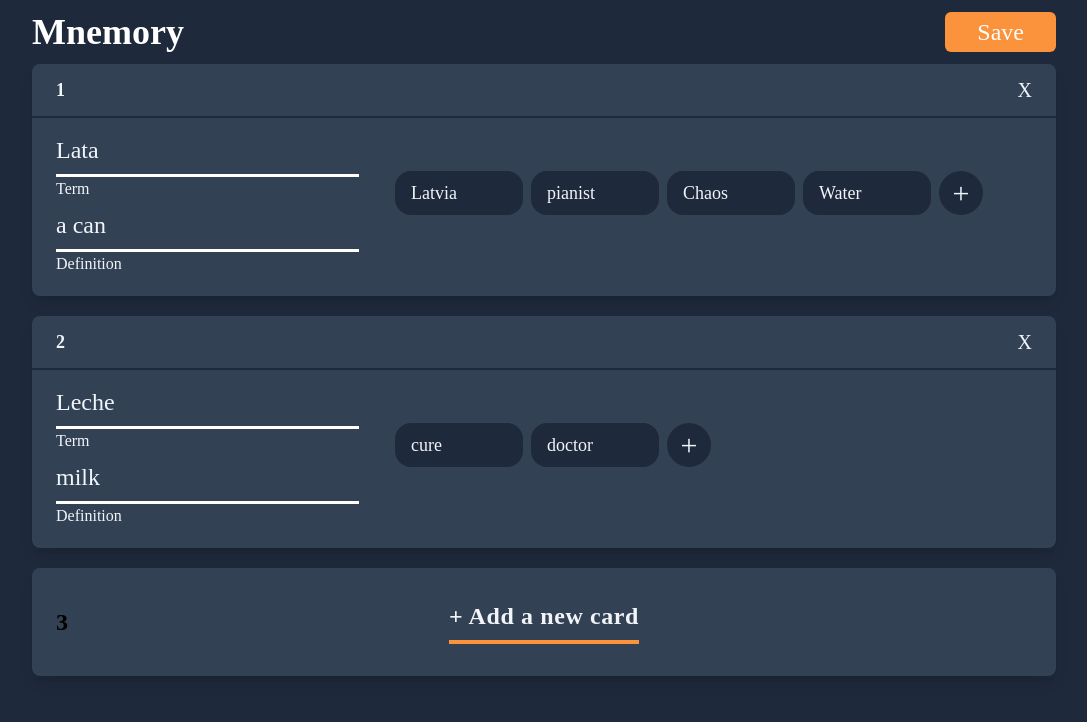
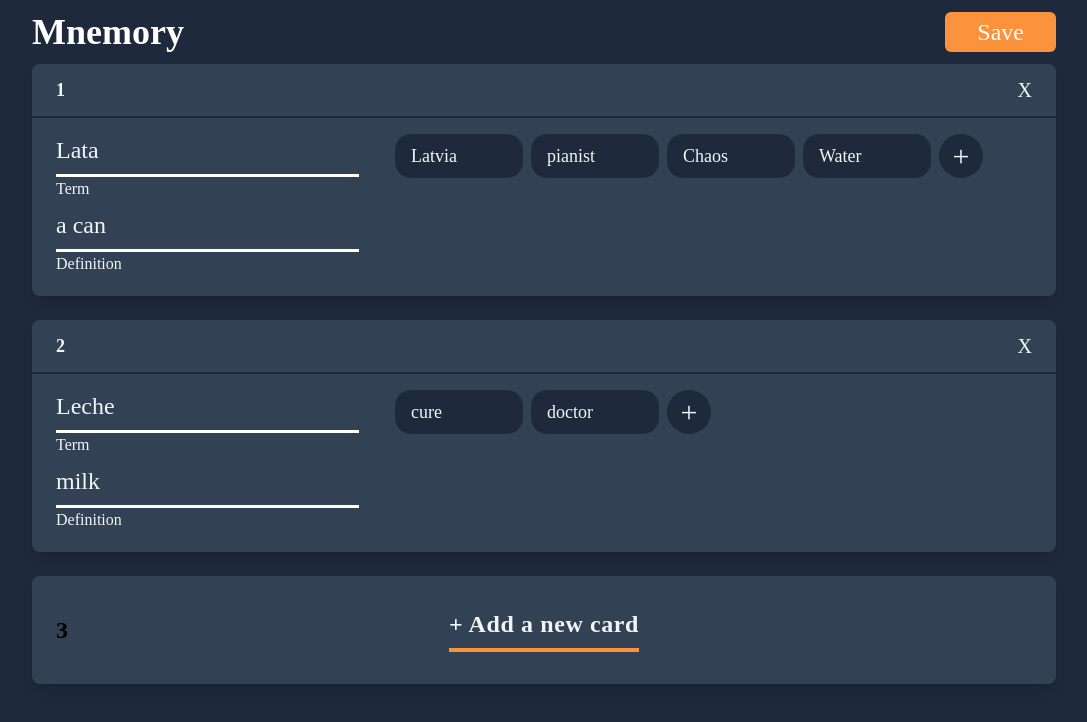
Before and after one commit to Shysh-Oleksandr/mnemory, a React (Create React App) app: page / in a window 1280 px wide. Shown: the top 722 px of the page, without its empty margins (96-1183 px from the left). Built offline with nearby package versions, Linux system fonts and the light colour scheme.

Commit message:
Made adding term card between two terms.

```diff
--- a/src/App.tsx
+++ b/src/App.tsx
@@ -13,7 +13,7 @@ function App() {
   const { addTerm } = bindActionCreators(actionCreactors, dispatch);
 
   return (
-    <div className="App div-padding pt-14">
+    <div className="App div-padding pt-16">
       <Navbar />
       <TermsList />
       <AddTermBtn />
--- a/src/components/AddTermBtn.tsx
+++ b/src/components/AddTermBtn.tsx
@@ -2,9 +2,8 @@ import React from "react";
 import { useDispatch, useSelector } from "react-redux";
 import { bindActionCreators } from "redux";
 import { actionCreactors, State } from "../state";
-type Props = {};
 
-const AddTermBtn = (props: Props) => {
+const AddTermBtn = () => {
   const mnemoryState = useSelector((state: State) => state.mnemory);
   const dispatch = useDispatch();
 
@@ -18,7 +17,7 @@ const AddTermBtn = (props: Props) => {
 
   return (
     <button
-      onClick={() => addTerm(emptyTerm)}
+      onClick={() => addTerm(emptyTerm, mnemoryState.terms.length)}
       className="add-term-btn items-center w-full bg-slate-700 py-8 mb-4 shadow-lg text-slate-100 rounded-lg"
     >
       <div className="relative text-center">
--- a/src/components/Term.tsx
+++ b/src/components/Term.tsx
@@ -25,11 +25,11 @@ type Props = {
 const Term = ({ term, index }: Props) => {
   return (
     <div
-      className="term items-center bg-slate-700 pb-3 mt-2 mb-5 shadow-lg text-slate-100 rounded-lg"
+      className="term items-center bg-slate-700 pb-3 shadow-lg text-slate-100 rounded-lg"
       key={`${term}-${term.id}`}
     >
       <TermHeader index={index} term={term} />
-      <div className="term-body flex items-center py-2 px-6">
+      <div className="term-body flex py-2 px-6">
         <TermInfo term={term} />
         <TermDescription term={term} />
       </div>
--- /dev/null
+++ b/src/components/TermCardSeparator.tsx
@@ -0,0 +1,46 @@
+import React, { useState } from "react";
+import { useDispatch, useSelector } from "react-redux";
+import { actionCreactors, State } from "../state";
+import { bindActionCreators } from "redux";
+
+type Props = { cardId: number };
+
+const TermCardSeparator = ({ cardId }: Props) => {
+  const [style, setStyle] = useState({
+    transform: "scale(0)",
+  });
+  const mnemoryState = useSelector((state: State) => state.mnemory);
+  const dispatch = useDispatch();
+
+  const { addTerm } = bindActionCreators(actionCreactors, dispatch);
+
+  const emptyTerm = {
+    term: "",
+    descriptionKeywords: [{ keyword: "", id: 0 }],
+    id: mnemoryState.terms.length,
+  };
+
+  return (
+    <div
+      className="h-6 relative"
+      onMouseEnter={(e) => {
+        setStyle({ transform: "scale(1)" });
+      }}
+      onMouseLeave={(e) => {
+        setStyle({ transform: "scale(0)" });
+      }}
+    >
+      {cardId !== mnemoryState.terms.length - 1 && (
+        <button
+          style={style}
+          onClick={() => addTerm(emptyTerm, cardId + 1)}
+          className="round-btn left-1/2 block -translate-x-1/2 -top-2 text-3xl h-10 w-10"
+        >
+          +
+        </button>
+      )}
+    </div>
+  );
+};
+
+export default TermCardSeparator;
--- a/src/components/TermDescription.tsx
+++ b/src/components/TermDescription.tsx
@@ -12,7 +12,7 @@ const TermDescription = ({ term }: Props) => {
 
   const { addTermKeyword } = bindActionCreators(actionCreactors, dispatch);
   return (
-    <div className="term-description flex ml-8 flex-wrap">
+    <div className="term-description flex ml-8 mt-2 flex-wrap">
       {term.descriptionKeywords.map((descriptionKeyword) => {
         return (
           <TermKeyword
--- a/src/components/TermKeyword.tsx
+++ b/src/components/TermKeyword.tsx
@@ -8,7 +8,9 @@ import { useDispatch } from "react-redux";
 type Props = { termId: number; descriptionKeyword: Keyword };
 
 const TermKeyword = ({ termId, descriptionKeyword }: Props) => {
-  const [style, setStyle] = useState({ display: "none" });
+  const [style, setStyle] = useState({
+    transform: "scale(0)",
+  });
   const dispatch = useDispatch();
 
   const { deleteTermKeyword } = bindActionCreators(actionCreactors, dispatch);
@@ -19,16 +21,20 @@ const TermKeyword = ({ termId, descriptionKeyword }: Props) => {
         type="text"
         defaultValue={descriptionKeyword.keyword}
         onMouseEnter={(e) => {
-          setStyle({ display: "block" });
+          setStyle({
+            transform: "scale(1)",
+          });
         }}
         onMouseLeave={(e) => {
-          setStyle({ display: "none" });
+          setStyle({
+            transform: "scale(0)",
+          });
         }}
         className="term-description-keyword w-32 focus-visible:outline-orange-400 focus-visible:outline px-4 h-11 text-lg black_input rounded-2xl"
       />
       <button
         onClick={() => deleteTermKeyword(termId, descriptionKeyword.id)}
-        className="absolute z-10 flex justify-center items-center -top-3 -right-1 text-lg bg-orange-400 text-white rounded-full h-6 w-6"
+        className="round-btn flex justify-center items-center -top-3 -right-1 text-md h-6 w-6"
         style={style}
       >
         X
--- a/src/components/TermsList.tsx
+++ b/src/components/TermsList.tsx
@@ -2,6 +2,7 @@ import React from "react";
 import { useSelector } from "react-redux";
 import { State } from "../state";
 import Term from "./Term";
+import TermCardSeparator from "./TermCardSeparator";
 
 type Props = {};
 
@@ -10,7 +11,12 @@ const TermsList = (props: Props) => {
   return (
     <div className="">
       {mnemoryState.terms.map((term, index) => {
-        return <Term key={term.id} term={term} index={index} />;
+        return (
+          <div key={term.id}>
+            <Term term={term} index={index} />
+            <TermCardSeparator cardId={index} />
+          </div>
+        );
       })}
     </div>
   );
--- a/src/state/Action-creators/index.ts
+++ b/src/state/Action-creators/index.ts
@@ -3,11 +3,11 @@ import { ActionType } from "../Action-types";
 import { Action } from "../Actions";
 import { ITerm } from "./../../components/Term";
 
-export const addTerm = (term: ITerm) => {
+export const addTerm = (term: ITerm, indexToAdd: number) => {
   return (dispatch: Dispatch<Action>) => {
     dispatch({
       type: ActionType.ADDING,
-      payload: term,
+      payload: { term: term, indexToAdd: indexToAdd },
     });
   };
 };
--- a/src/state/Actions/index.ts
+++ b/src/state/Actions/index.ts
@@ -3,7 +3,7 @@ import { ITerm } from "./../../components/Term";
 
 interface AddingAction {
   type: ActionType.ADDING;
-  payload: ITerm;
+  payload: { term: ITerm; indexToAdd: number };
 }
 
 interface DeletingAction {
--- a/src/state/Reducers/MnemoryReducer.ts
+++ b/src/state/Reducers/MnemoryReducer.ts
@@ -37,7 +37,9 @@ const mnemoryReducer = (
 ): IMnemory => {
   switch (action.type) {
     case ActionType.ADDING:
-      return { ...state, terms: [...state.terms, action.payload] };
+      const copiedTerms = state.terms;
+      copiedTerms.splice(action.payload.indexToAdd, 0, action.payload.term);
+      return { ...state, terms: copiedTerms };
 
     case ActionType.ADDING_KEYWORD:
       const addedKeywordTerms = state.terms.map((term) => {
--- a/src/styles/term.css
+++ b/src/styles/term.css
@@ -17,3 +17,7 @@
 .black_input {
   @apply hover:bg-slate-900 transition-colors bg-slate-800 mx-1 mb-4;
 }
+
+.round-btn {
+  @apply absolute text-center z-10 bg-orange-400 hover:bg-orange-500 transition-all duration-[120ms] text-white rounded-full;
+}
```
Also changed, not shown: 1 other file (tests, documents, lock files or other folders).
